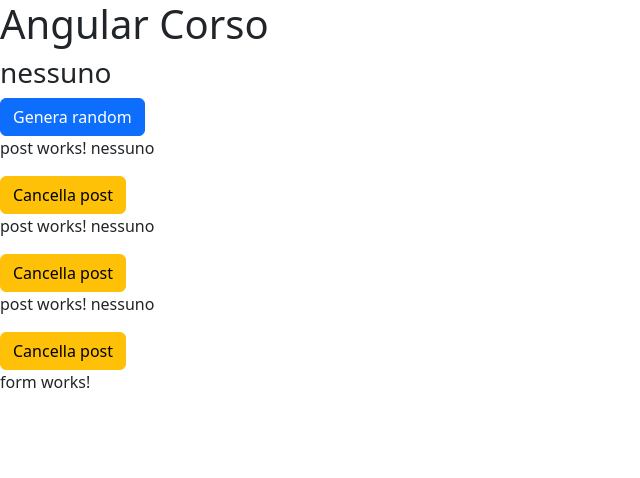
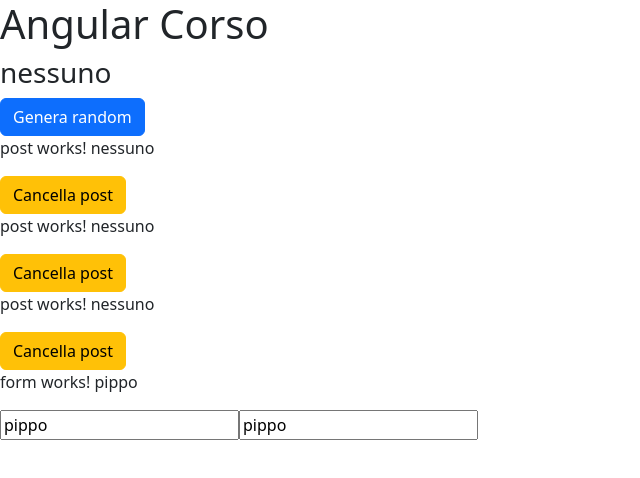
Before and after one commit to ironmanromeo/angular-corso, an Angular app: page / in a window 1280 px wide. Shown: the top 478 px of the page, without its empty margins (0-640 px from the left). Built offline with nearby package versions, Linux system fonts and the light colour scheme.

Commit message:
esercizio input

```diff
--- a/src/app/form/form.component.html
+++ b/src/app/form/form.component.html
@@ -1 +1,11 @@
-<p>form works!</p>
+<p>form works! {{ nome }}</p>
+
+<input
+ [value]="nome"
+ (input) = "onModificaPippo($event)"
+ >
+
+ <input
+ [value]="nome"
+ (input) = "onModificaPippo($event)"
+ >
--- a/src/app/form/form.component.ts
+++ b/src/app/form/form.component.ts
@@ -7,9 +7,16 @@ import { Component, OnInit } from '@angular/core';
 })
 export class FormComponent implements OnInit {
 
+  nome = "pippo"
+
   constructor() { }
 
   ngOnInit(): void {
   }
 
+  onModificaPippo(e:Event){
+    const mioNome = <HTMLInputElement>e.target
+    this.nome = mioNome.value
+  }
+
 }
```
